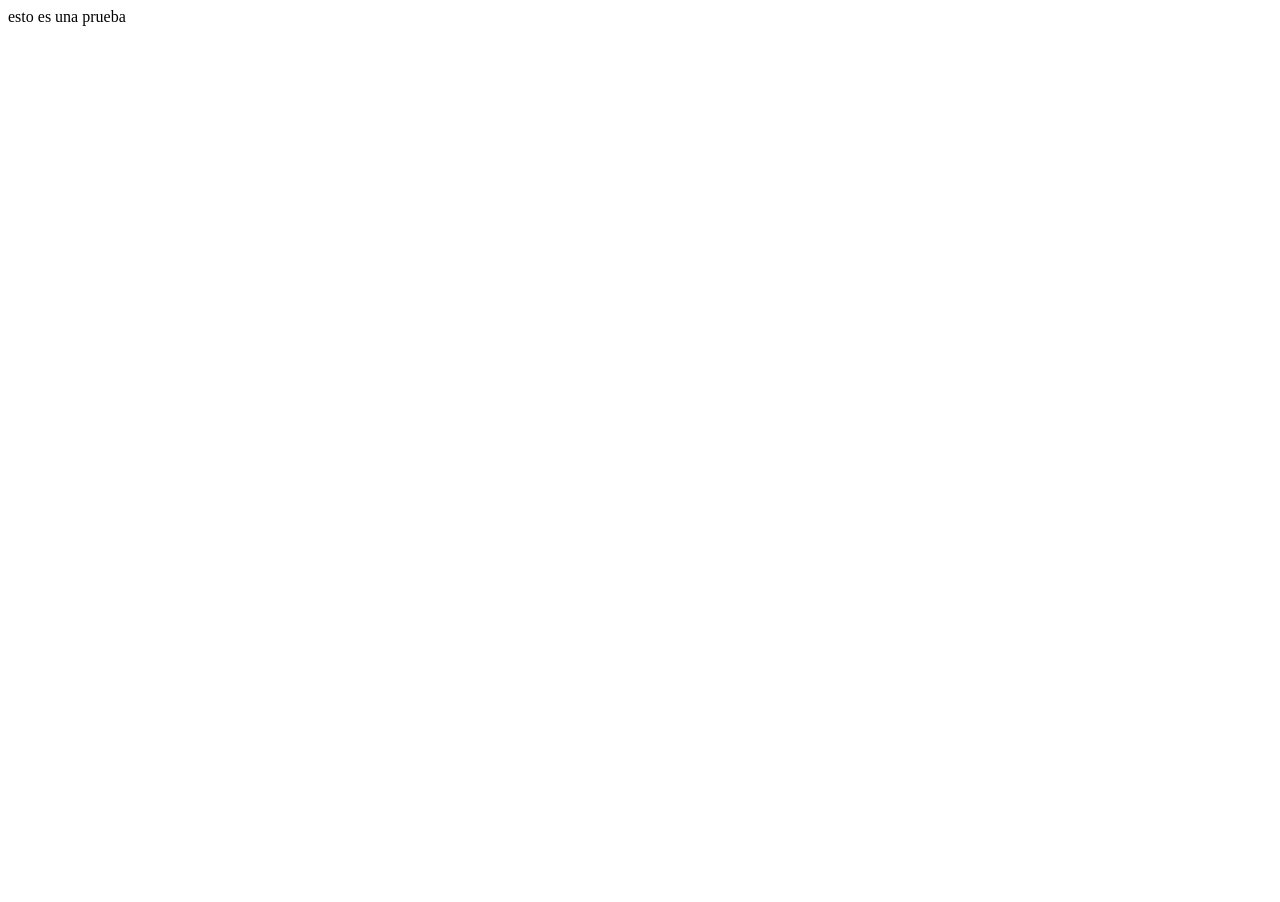
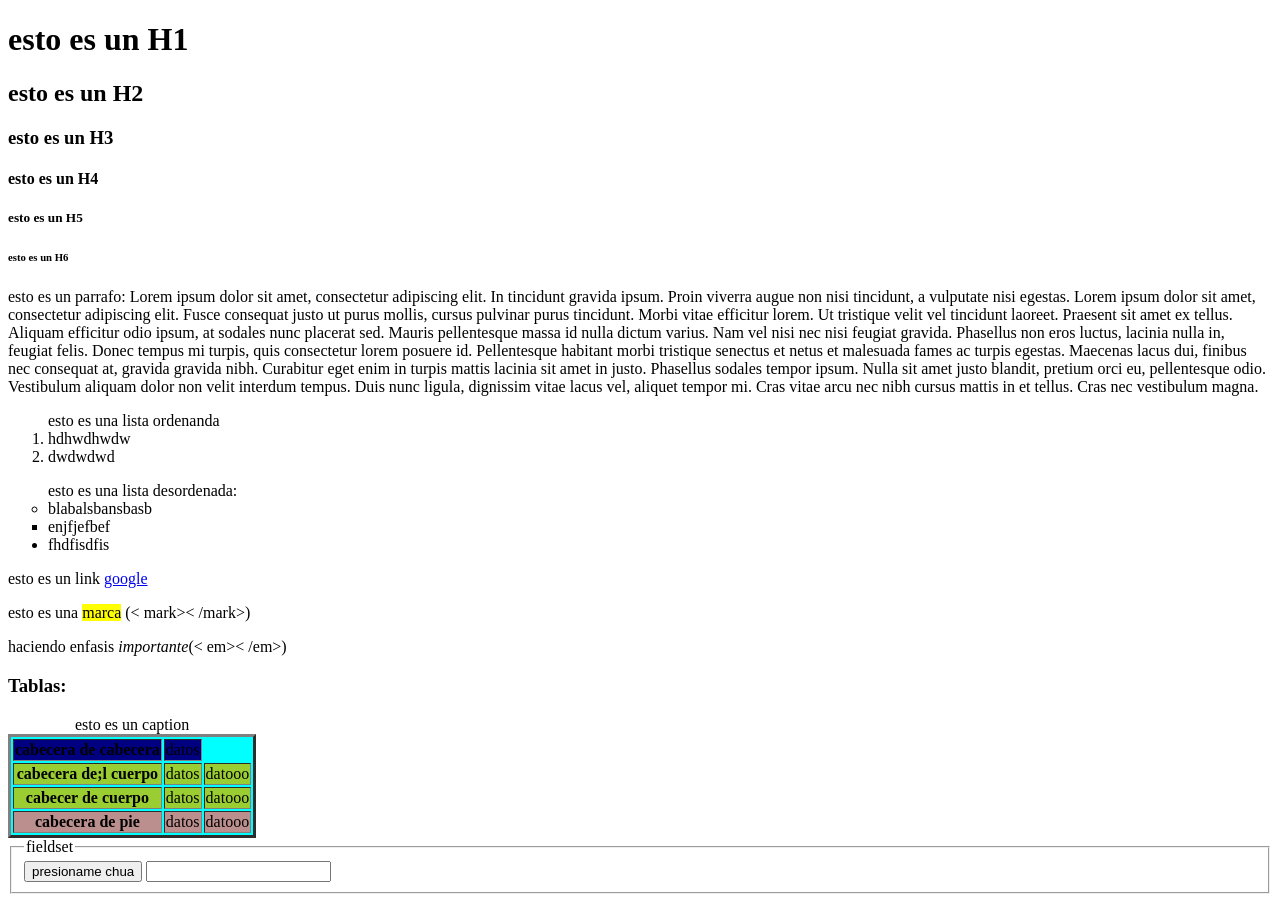
Before and after one commit to AlexisGioia/proyecto, a plain HTML site: page test.html in a window 1280 px wide. Before the commit the page ends 800 px from the top, so only its background shows below. Drawn offline with Linux system fonts and the light colour scheme.

Commit message:
Actualizado

```diff
--- a/index.html
+++ b/index.html
@@ -1 +1,24 @@
- ejebdbdbbase
+<!DOCTYPE html>
+
+<html lang="en" xmlns="http://www.w3.org/1999/xhtml">
+<head>
+    <meta charset="utf-8">
+    <title>yisdus</title>
+
+    <link rel="stylesheet" href="style.css">
+</head>
+<body>
+
+    <h1>Formateo de texto:</h1>
+    <div class="overline">
+        Overline
+    </div>
+    <div class="line_through">
+        Line Through
+    </div>
+    <div class="underline">
+        Underline
+    </div>
+    <em>fsfsfejfejfgefufegfeugueg <em><b>dfmefejfejfjefjef</b></em> sdasdasds</em>
+</body>
+</html>
--- a/style.css
+++ b/style.css
@@ -1 +1,44 @@
-base
+/*pruebas de introduccion a css*/
+/*
+body
+{
+    background-color:black;
+}
+#titulo-principal {
+    color:indianred;
+}
+h5{
+    color:blue;
+}
+.parrafo{
+    color:blue;
+    background-color:red;
+}
+*/
+
+div{
+    width: 150px;
+    height: 70px;
+    border: 2px solid black;
+}
+
+.overline {
+    text-decoration-line:spelling-error;
+}
+.line_through{
+    text-decoration-line:line-through;
+}
+#table{
+    background-color:aqua;
+}
+#cuerpo{
+    background-color:yellowgreen
+}
+#cabecera{
+    background-color:navy;
+
+
+}
+#pie{
+    background-color:rosybrown;
+}
--- a/test.html
+++ b/test.html
@@ -1 +1,74 @@
-esto es una prueba
+<!DOCTYPE html>
+
+<html lang="en" xmlns="http://www.w3.org/1999/xhtml">
+<head>
+    <meta charset="utf-8" />
+    <title>de todo</title>
+    <link rel="stylesheet" href="style.css">
+</head>
+<body>
+
+    <h1>esto es un H1</h1>
+    <h2>esto es un H2</h2>
+    <h3>esto es un H3</h3>
+    <h4>esto es un H4</h4>
+    <h5>esto es un H5</h5>
+    <h6>esto es un H6</h6>
+    <p>
+        esto es un parrafo: Lorem ipsum dolor sit amet, consectetur adipiscing elit. In tincidunt gravida ipsum. Proin viverra augue non nisi tincidunt, a vulputate nisi egestas. Lorem ipsum dolor sit amet, consectetur adipiscing elit. Fusce consequat justo ut purus mollis, cursus pulvinar purus tincidunt. Morbi vitae efficitur lorem. Ut tristique velit vel tincidunt laoreet. Praesent sit amet ex tellus.
+
+        Aliquam efficitur odio ipsum, at sodales nunc placerat sed. Mauris pellentesque massa id nulla dictum varius. Nam vel nisi nec nisi feugiat gravida. Phasellus non eros luctus, lacinia nulla in, feugiat felis. Donec tempus mi turpis, quis consectetur lorem posuere id. Pellentesque habitant morbi tristique senectus et netus et malesuada fames ac turpis egestas. Maecenas lacus dui, finibus nec consequat at, gravida gravida nibh. Curabitur eget enim in turpis mattis lacinia sit amet in justo. Phasellus sodales tempor ipsum. Nulla sit amet justo blandit, pretium orci eu, pellentesque odio. Vestibulum aliquam dolor non velit interdum tempus. Duis nunc ligula, dignissim vitae lacus vel, aliquet tempor mi. Cras vitae arcu nec nibh cursus mattis in et tellus. Cras nec vestibulum magna.
+
+    </p>
+    <ol> esto es una lista ordenanda
+        <li>hdhwdhwdw</li>
+        <li>dwdwdwd</li>
+    </ol>
+    <ul>esto es una lista desordenada:
+    <li type="circle">blabalsbansbasb</li>
+   <li type="square">enjfjefbef</li>
+    <li type="disc">fhdfisdfis</li>
+    </ul>
+    <p>esto es un link <a href="https://www.google.com.uy">google</a></p>
+    <p>esto es una <mark>marca</mark> (< mark>< /mark>) </p>
+    <p>haciendo enfasis <em>importante</em>(< em>< /em>) </p>
+    <h3>Tablas:</h3>
+
+    <table id="table" border="3">
+        <caption>esto es un caption</caption>
+        <thead id="cabecera" border="1">
+            <tr id="row"><th>cabecera de cabecera</th><td>datos</td></tr>
+        </thead>
+        <tbody id="cuerpo">
+            <tr>
+                <th>cabecera de;l cuerpo</th>
+                <td>datos</td>
+                <td>datooo</td>
+            </tr>
+            <tr>
+                <th>cabecer de cuerpo</th>
+                <td>datos</td>
+                <td>datooo</td>
+            </tr>
+        </tbody>
+        <tfoot id="pie">
+                <th>cabecera de pie</th>
+                <td>datos</td>
+                <td>datooo</td>
+        </tfoot>
+    </table>
+    <form>
+        <fieldset><legend>fieldset</legend>
+            <button>presioname chua</button>
+        <input list="lista" id="lista" name="lujuria" />
+        <datalist id="lista">
+            <option value="Edge">
+  <option value="Firefox">
+  <option value="Chrome">
+  <option value="Opera">
+  <option value="Safari">
+        </datalist>
+        </fieldset>
+    </form>
+</body>
+</html>
```
Also changed, not shown: test.txt.
